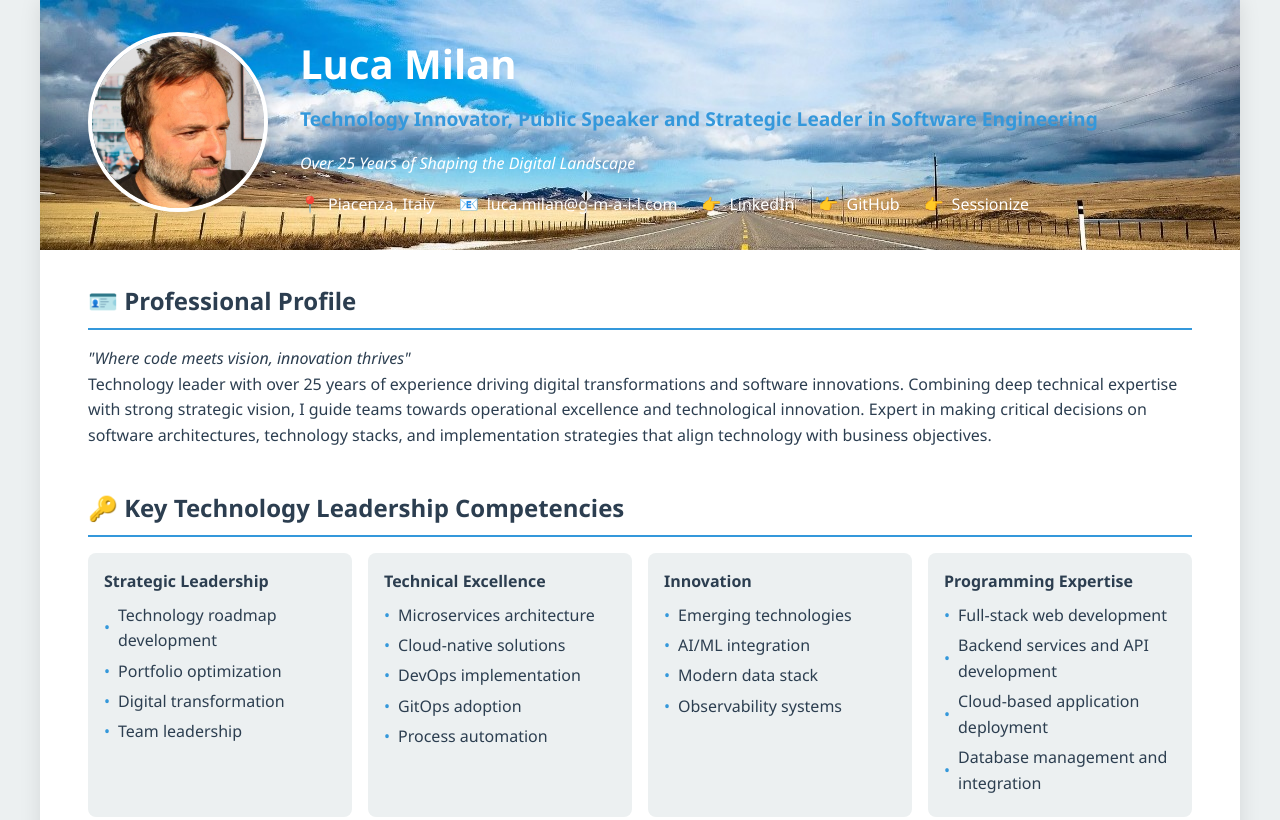
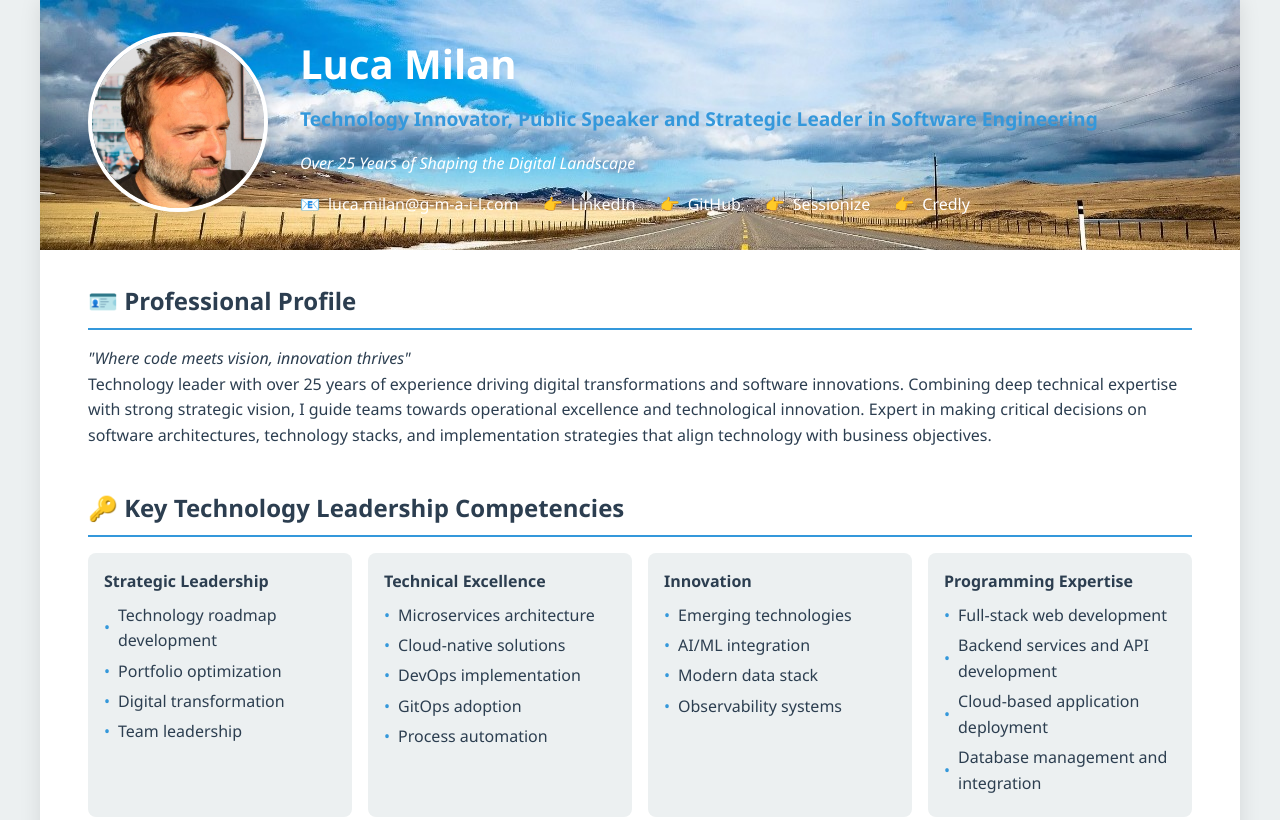
Before and after one commit to lucamilan/lucamilan.eu, a plain HTML site: page index.html in a window 1280 px wide. Shown: the top 820 px of the page. Drawn offline with Linux system fonts and the light colour scheme.

Commit message:
added Credly

```diff
--- a/index.html
+++ b/index.html
@@ -241,10 +241,6 @@
                     <p><em>Over 25 Years of Shaping the Digital Landscape</em></p>
                     <div class="contact-info">
                         <div class="contact-item">
-                            <span>📍</span>
-                            <span>Piacenza, Italy</span>
-                        </div>
-                        <div class="contact-item">
                             <span>📧</span>
                             <a href="mailto:luca.milan@gmail.com">luca.milan@g-m-a-i-l.com</a>
                         </div>
@@ -259,6 +255,10 @@
                         <div class="contact-item">
                             <span>👉</span>
                             <a href="https://sessionize.com/lucamilan" target="_blank">Sessionize</a>
+                        </div>
+                        <div class="contact-item">
+                            <span>👉</span>
+                            <a href="https://www.credly.com/users/lucamilan" target="_blank">Credly</a>
                         </div>
                     </div>
                 </div>
```
